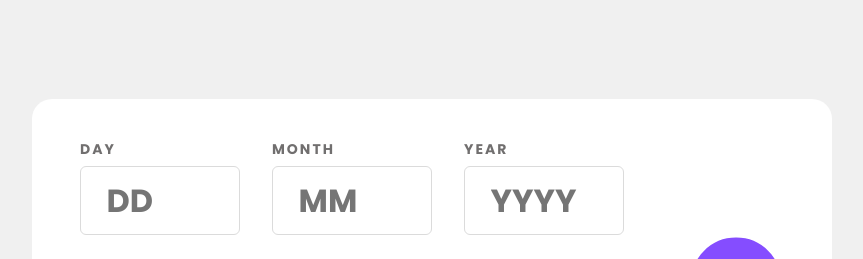
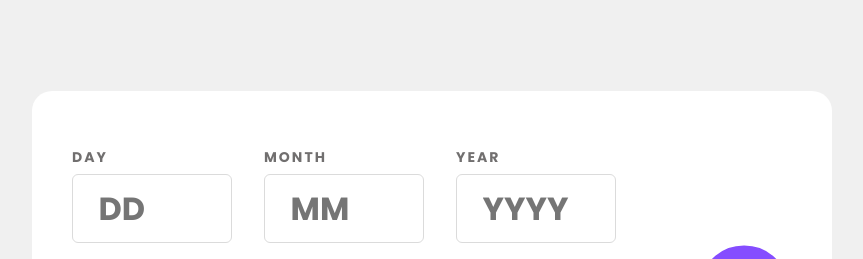
Before and after one commit to Loniewski02/FM-age-calculator-app, a plain HTML site: page index.html in a window 1536 px wide. Shown: the top 259 px of the page, without its empty margins (336-1199 px from the left). Drawn offline with Linux system fonts and the light colour scheme.

Commit message:
changed padding on app

```diff
--- a/src/sass/style.scss
+++ b/src/sass/style.scss
@@ -195,12 +195,12 @@ body {
 	}
 	.calculator {
 		margin: 0;
-		padding: 2.5em 6em 2.5em 3em;
-		border-bottom-right-radius: 170px;
+		padding: 3.5em 5.5em 2.5em 2.5em;
+		border-bottom-right-radius: 160px;
 
 		&__data {
 			gap: 2em;
-			margin-right: 7em;
+			margin-right: 8em;
 
 			&-box {
 				gap: 0.4em;
```
Also changed, not shown: dist/css/style.min.css.
